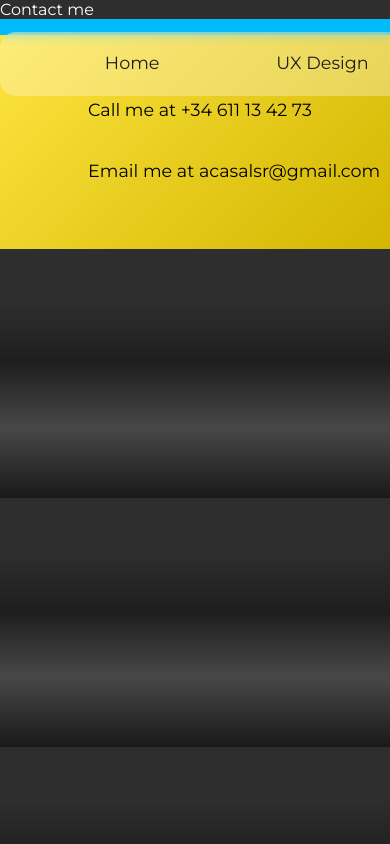
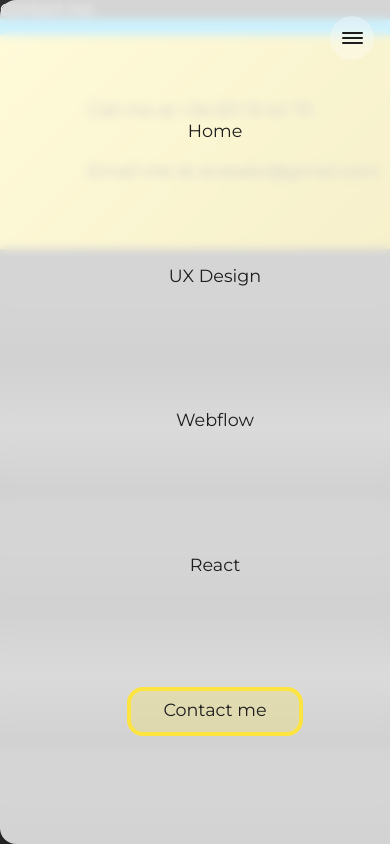
Before and after one commit to acasalsr/portfolio-2.0, a React (Create React App) app: page /portfolio-2.0/contact in a window 390 px wide. Built offline with nearby package versions, Linux system fonts and the light colour scheme.

Commit message:
making responsive menu

```diff
--- a/src/App.css
+++ b/src/App.css
@@ -26,6 +26,10 @@
 /* Main Menu */
 li {
   list-style-type: none;
+}
+
+.burger-main-menu {
+  display: none;
 }
 
 .main-menu {
@@ -87,7 +91,7 @@
   position: absolute;
   z-index: -2;
   top: 0px;
-  left: 0px;
+  right: 0px;
 }
 .flex-vertical-left {
   display: flex;
@@ -142,10 +146,6 @@
   float: right;
 }
 
-.profile-background-photo {
-  width: 40rem;
-  height: auto;
-}
 .relative-object {
   position: relative;
 }
@@ -154,6 +154,7 @@
 }
 .absolut-profile-image-backgroud {
   position: absolute;
+  width: 45%;
   top: 0px;
   left: 0px;
   z-index: -1;
@@ -188,7 +189,6 @@
 .header-secondary {
   font-size: 10rem;
   line-height: 1;
-  /*font-family: Anton;*/
   text-align: left;
   text-shadow: inset 1px 1px 1px #000000;
   /* Animation */
@@ -1029,6 +1029,42 @@
   .fs-styleguide_messege-heading-span {
     font-size: 1.75rem;
   }
+
+  .burger-main-menu {
+    display: flex;
+    justify-content: center;
+    position: fixed;
+    z-index: 10;
+    background-color: hsla(0, 0%, 100%, 0.3);
+    border-radius: 50%;
+    align-items: center;
+    backdrop-filter: blur(5px);
+    width: 44px;
+    height: 44px;
+    top: 1rem;
+    right: 1rem;
+    cursor: pointer;
+  }
+
+  .main-menu {
+    /*display: none;*/
+    display: flex;
+    flex-direction: column;
+    position: fixed;
+    z-index: 9;
+    width: 100%;
+    height: 100vh;
+    top: 0;
+    left: 0;
+    border-radius: 1rem;
+    justify-content: space-evenly;
+    align-items: center;
+    background-color: hsla(0, 0%, 100%, 0.8);
+    /*-webkit-backdrop-filter: blur(5px);*/
+    backdrop-filter: blur(5px);
+    margin-right: auto;
+    margin-left: auto;
+  }
 }
 
 @media screen and (max-width: 767px) {
--- a/src/components/MainMenu.jsx
+++ b/src/components/MainMenu.jsx
@@ -1,7 +1,20 @@
 import { Link } from "react-router-dom";
+
+// Main Menu Open/Close
+/*const [open, setOpen] = useState(false);*/
 
 export default function MainMenu() {
   return (
+    <>
+      {/* burger Menu */}
+      <div className="burger-main-menu">
+        <img
+          src={process.env.PUBLIC_URL + "/img/burger-menu.svg"}
+          alt="burgerMenu"
+        />
+      </div>
+
+      {/* Main Menu */}
       <div className="container-medium padding-horizontal padding-medium">
         <nav className="main-menu padding-horizontal padding-medium">
           <li>
@@ -41,5 +54,6 @@
           </li>
         </nav>
       </div>
+    </>
   );
 }
```
Also changed, not shown: public/img/burger-menu.svg (added), src/infoContent/jobs.jsx (renamed from src/infoContent/jobs.js). Lines whose indentation alone changed are shown as unchanged.
